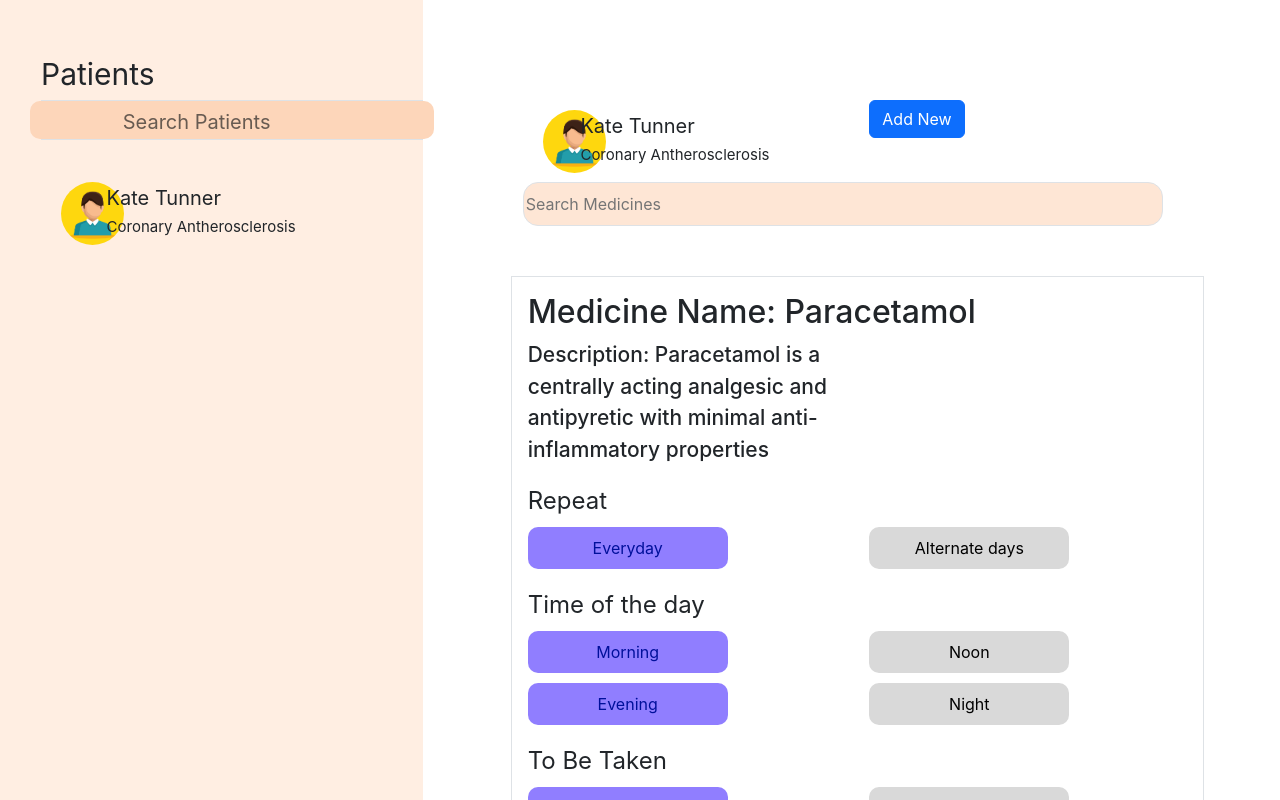
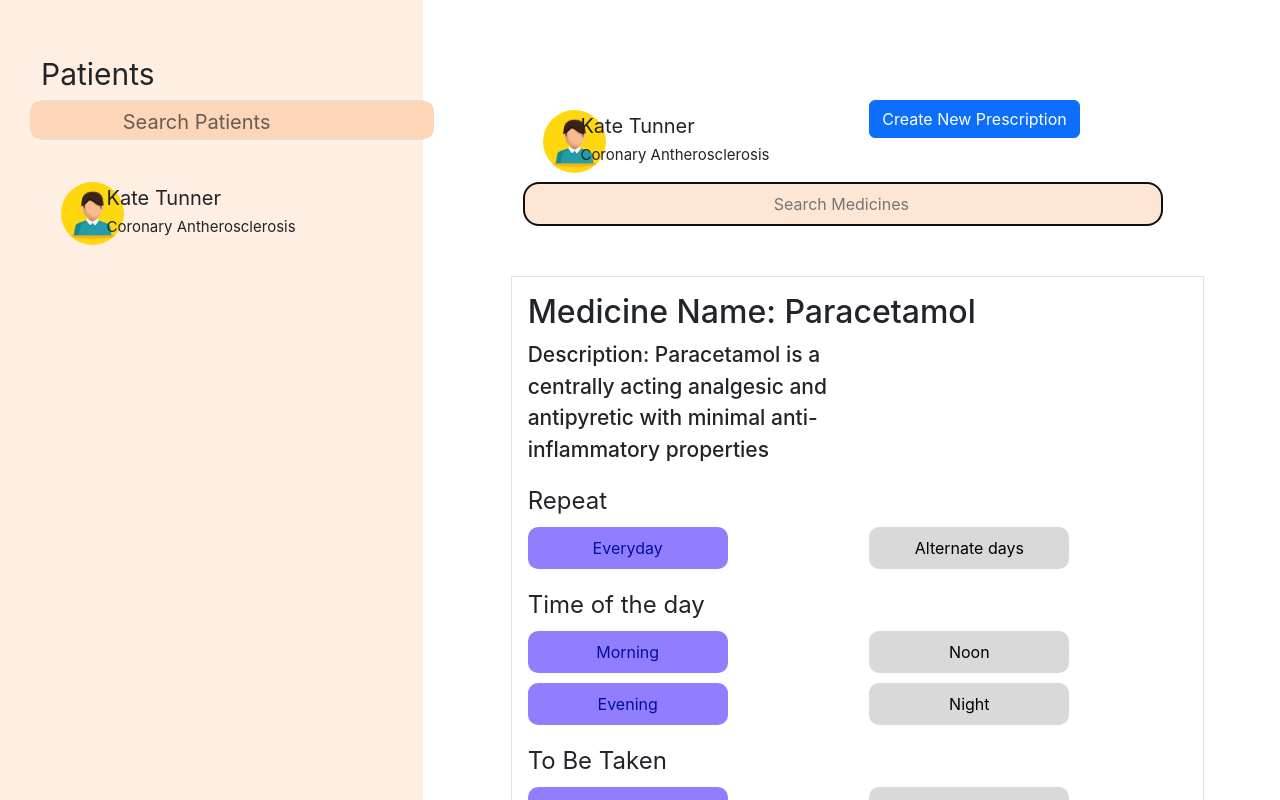
Before and after one commit to SudiptaSahaNiloy/Prescription-Generator-Using-MERN, a React (Create React App) app: page / in a window 1280 px wide. Shown: the top 800 px of the page. Built offline with nearby package versions, Linux system fonts and the light colour scheme; the HTML template or start-up script is replaced by a standard one.

Commit message:
prescription generator updated

```diff
--- a/src/Components/Main.js
+++ b/src/Components/Main.js
@@ -4,8 +4,15 @@ import PatientInfo from './PatientInfo/patientInfo';
 import PatientList from './PatientList/patientList';
 import PrescriptionGenerator from './PrescriptionSection/prescriptionGenerator';
 import './Main.css';
+import { useState } from 'react';
 
 function Main() {
+    const [addNew, setaddNew] = useState(false);
+
+    const onSubmit = () => {
+        setaddNew(!addNew);
+    }
+
     return (
         <div>
             <Row>
@@ -35,12 +42,12 @@ function Main() {
                             </Row>
                         </Col>
                         <Col>
-                            <Button>Add New</Button>
+                            <Button onClick={() => onSubmit()}>Create New Prescription</Button>
                         </Col>
                     </Row>
                     {/* top info section end */}
-                    {/* <PatientInfo /> */}
-                    <PrescriptionGenerator />
+
+                    {addNew ? <PatientInfo /> : <PrescriptionGenerator />}
                 </Col>
             </Row>
         </div>
--- a/src/Components/PrescriptionSection/prescriptionGenerator.js
+++ b/src/Components/PrescriptionSection/prescriptionGenerator.js
@@ -2,24 +2,35 @@ import React from 'react';
 import { Row, Col, Button } from 'react-bootstrap';
 import { FontAwesomeIcon } from '@fortawesome/react-fontawesome';
 import { faCircleMinus, faCirclePlus } from '@fortawesome/free-solid-svg-icons';
+import { useState } from 'react';
 
-function prescriptionGenerator() {
+function PrescriptionGenerator() {
+    const [searchMedicine, setsearchMedicine] = useState('');
+
+    const handleSubmit = (event) => {
+        console.log(searchMedicine);
+        event.preventDefault();
+    }
+
     return (
         <div>
+            <form onSubmit={(e) => handleSubmit(e)}>
                 <input
                     type="text"
                     placeholder='Search Medicines'
                     className='border'
                     autoComplete='on'
-                // autoFocus
+                    onChange={e => setsearchMedicine(e.target.value)}
+                    autoFocus
                     style={{
                         width: '50vw',
                         height: '44px',
                         background: 'rgba(253, 214, 186, 0.6)',
                         borderRadius: '15px',
                         borderWidth: '0px',
-                    // paddingInline: '350px',
+                        paddingInline: '250px',
                     }} />
+            </form>
 
             <Row style={{ marginTop: '50px' }}>
                 <Col className='border p-3' style={{
@@ -242,4 +253,4 @@ function prescriptionGenerator() {
     )
 }
 
-export default prescriptionGenerator
+export default PrescriptionGenerator
```
Also changed, not shown: 1 other file (tests, documents, lock files or other folders). Lines whose indentation alone changed are shown as unchanged.
